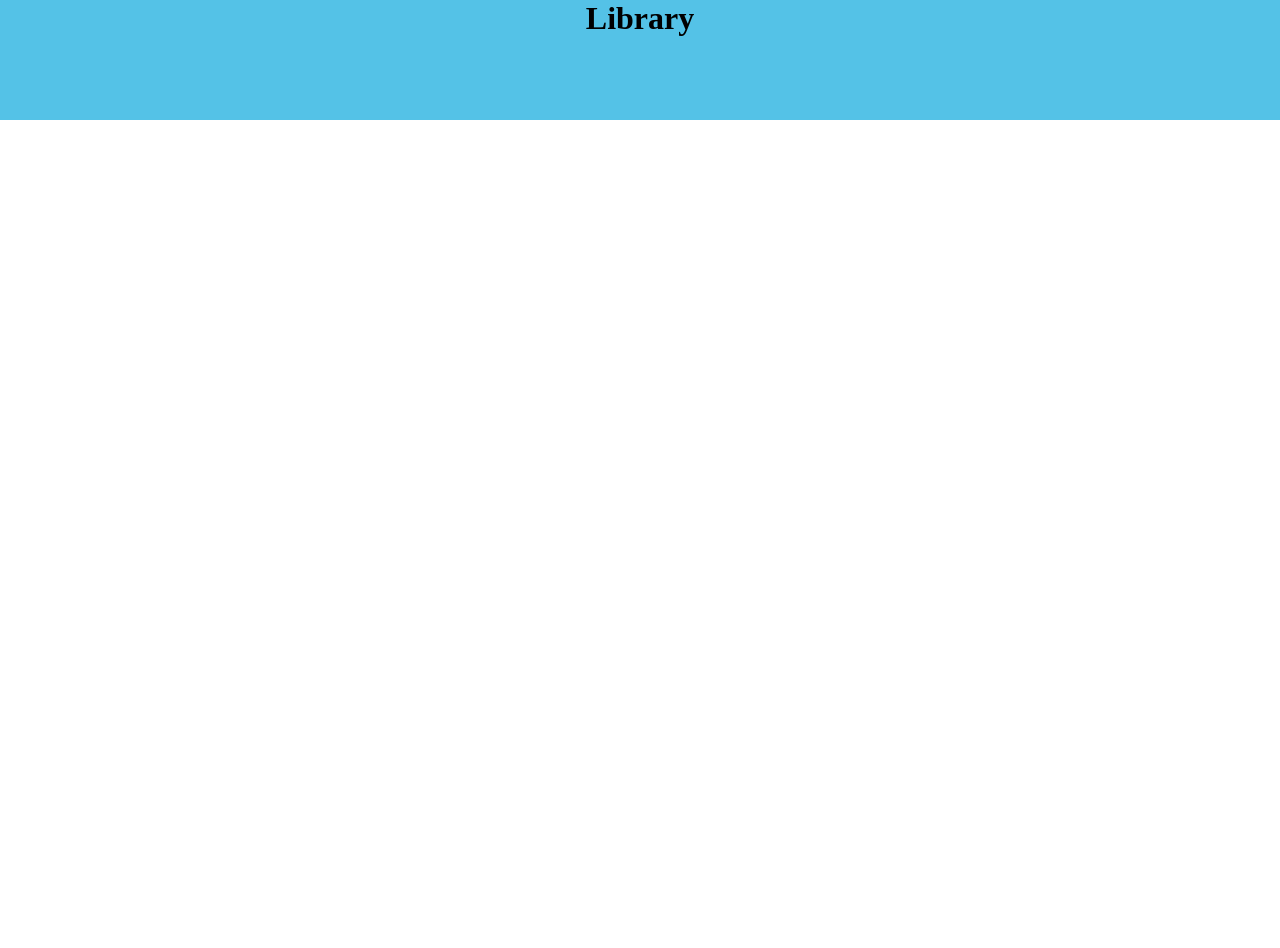
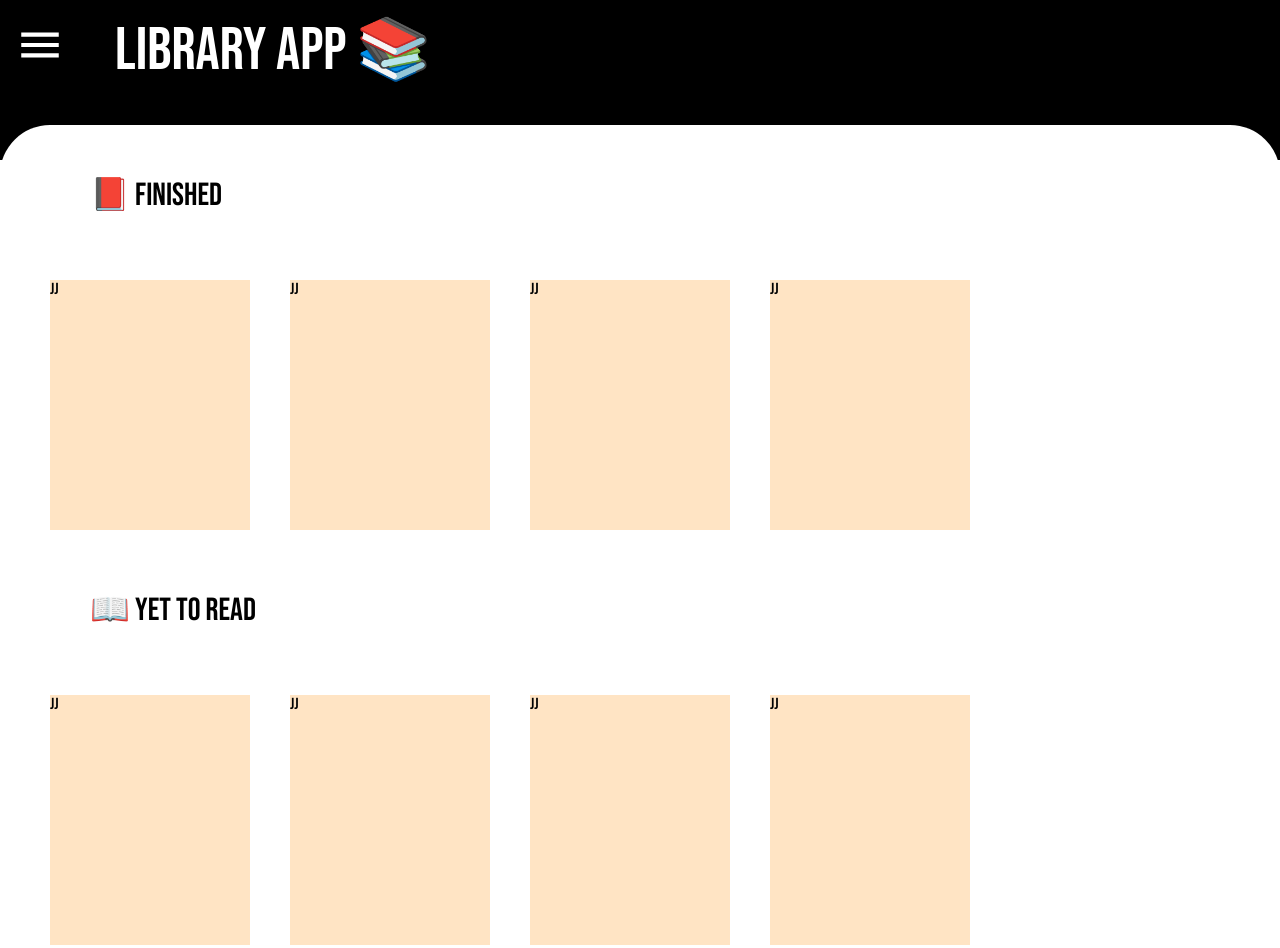
Before and after one commit to Rig135/LibraryApp, a plain HTML site: page index.html in a window 1280 px wide. Before the commit the page ends 920 px from the top, so only its background shows below. Drawn offline with Linux system fonts and the light colour scheme.

Commit message:
improve UI and implement card grid

```diff
--- a/index.html
+++ b/index.html
@@ -7,16 +7,40 @@
     <title>Library</title>
     <link rel="stylesheet" href="styles.css">
     <link rel="icon" href="bookIcon/favicon.ico" type="image/x-icon">
-
+    <link rel="preconnect" href="https://fonts.googleapis.com">
+    <link rel="preconnect" href="https://fonts.gstatic.com" crossorigin>
+    <link
+        href="https://fonts.googleapis.com/css2?family=Bebas+Neue&family=Inter:ital,opsz,wght@0,14..32,100..900;1,14..32,100..900&family=Poppins:ital,wght@0,100;0,200;0,300;0,400;0,500;0,600;0,700;0,800;0,900;1,100;1,200;1,300;1,400;1,500;1,600;1,700;1,800;1,900&display=swap"
+        rel="stylesheet">
 </head>
 
 <body>
     <div class="header">
-        <h1>Library</h1>
+        <div id="menu"><svg xmlns="http://www.w3.org/2000/svg" viewBox="0 0 24 24">
+                <title>menu</title>
+                <path d="M3,6H21V8H3V6M3,11H21V13H3V11M3,16H21V18H3V16Z" />
+            </svg></div>
+        <h1>Library App 📚</h1>
     </div>
 
     <div class="main">
+        <h1 id="finished">📕 Finished</h1>
+        <div class="finished-cardArea">
+            <div class="card">jj</div>
+            <div class="card">jj</div>
+            <div class="card">jj</div>
+            <div class="card">jj</div>
 
+
+        </div>
+        <h1 id="yetToRead">📖 Yet to Read</h1>
+        <div class="toRead-cardArea">
+            <div class="card">jj</div>
+            <div class="card">jj</div>
+            <div class="card">jj</div>
+            <div class="card">jj</div>
+
+        </div>
     </div>
 
     <script src="script.js"></script>
--- a/styles.css
+++ b/styles.css
@@ -2,14 +2,70 @@
     padding: 0;
     margin: 0;
     height: 100%;
+    font-family: "Bebas Neue", "Segoe UI Emoji", "Noto Color Emoji", "Apple Color Emoji", sans-serif;
+    font-weight: 400;
 }
 
 .header {
     width: 100vw;
-    height: 15%;
-    background-color: rgb(84, 194, 231);
+    height: 20%;
+    background-color: black;
 
     display: flex;
-    justify-content: center;
     align-items: center;
+
+
+    color: white;
+    font-size: 30px;
+    letter-spacing: 1.5;
 }
+
+.header h1 {
+    padding-top: 25px;
+    margin-left: 50px;
+}
+
+#menu svg {
+    fill: white;
+    width: 50px;
+    height: 50px;
+    padding-top: 20px;
+    padding-left: 15px;
+}
+
+.main {
+    border-top-left-radius: 50px;
+    border-top-right-radius: 50px;
+    margin-top: -35px;
+    z-index: 1;
+    background-color: white;
+    padding: 50px 50px 0 50px;
+
+    display: flex;
+    flex-direction: column;
+}
+
+#finished {
+    margin: 0px 0px 20px 40px;
+    /* height: 60px; */
+}
+
+.finished-cardArea,
+.toRead-cardArea {
+    display: grid;
+    grid-template-columns: repeat(auto-fill, minmax(200px, 1fr));
+
+    gap: 20px;
+    margin-bottom: 30px;
+}
+
+.card {
+    width: 200px;
+    height: 250px;
+    background-color: bisque;
+}
+
+#yetToRead {
+    margin: 30px 0px 20px 40px;
+    /* height: 60px; */
+}
```
